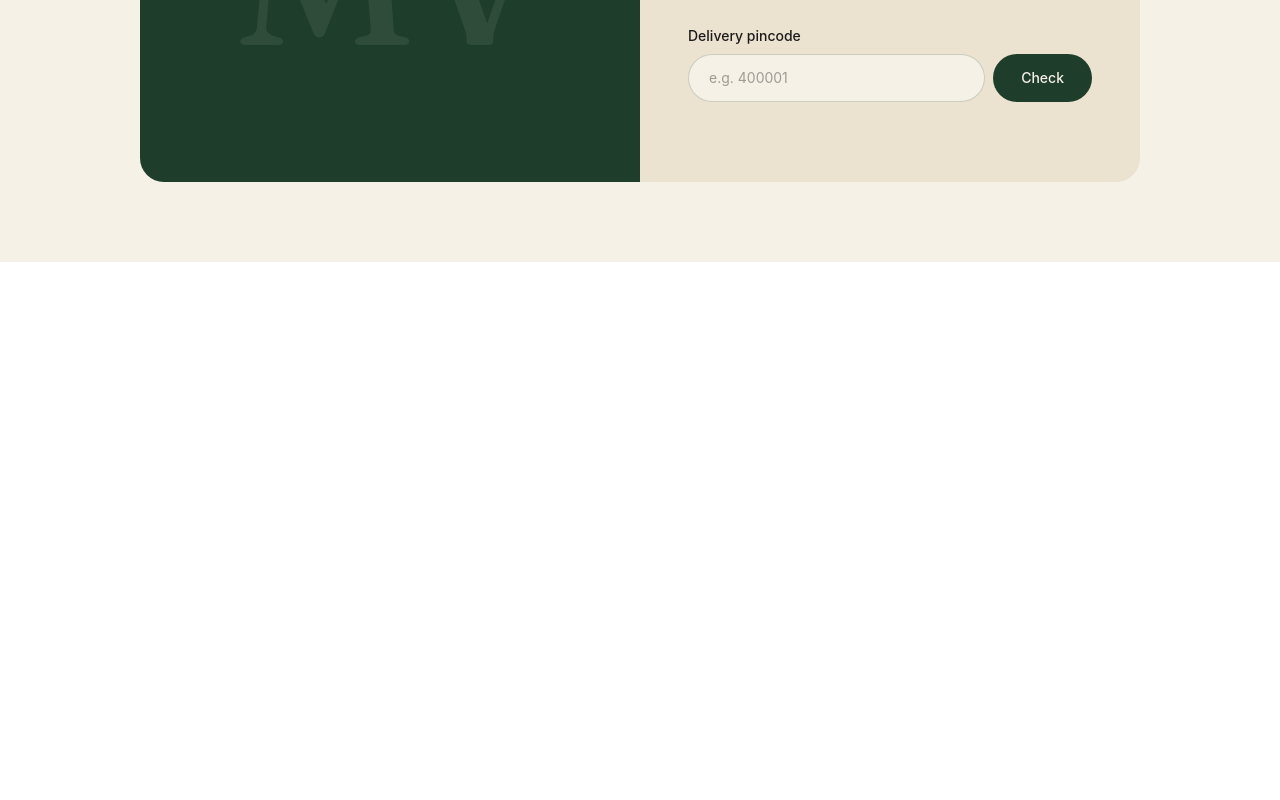
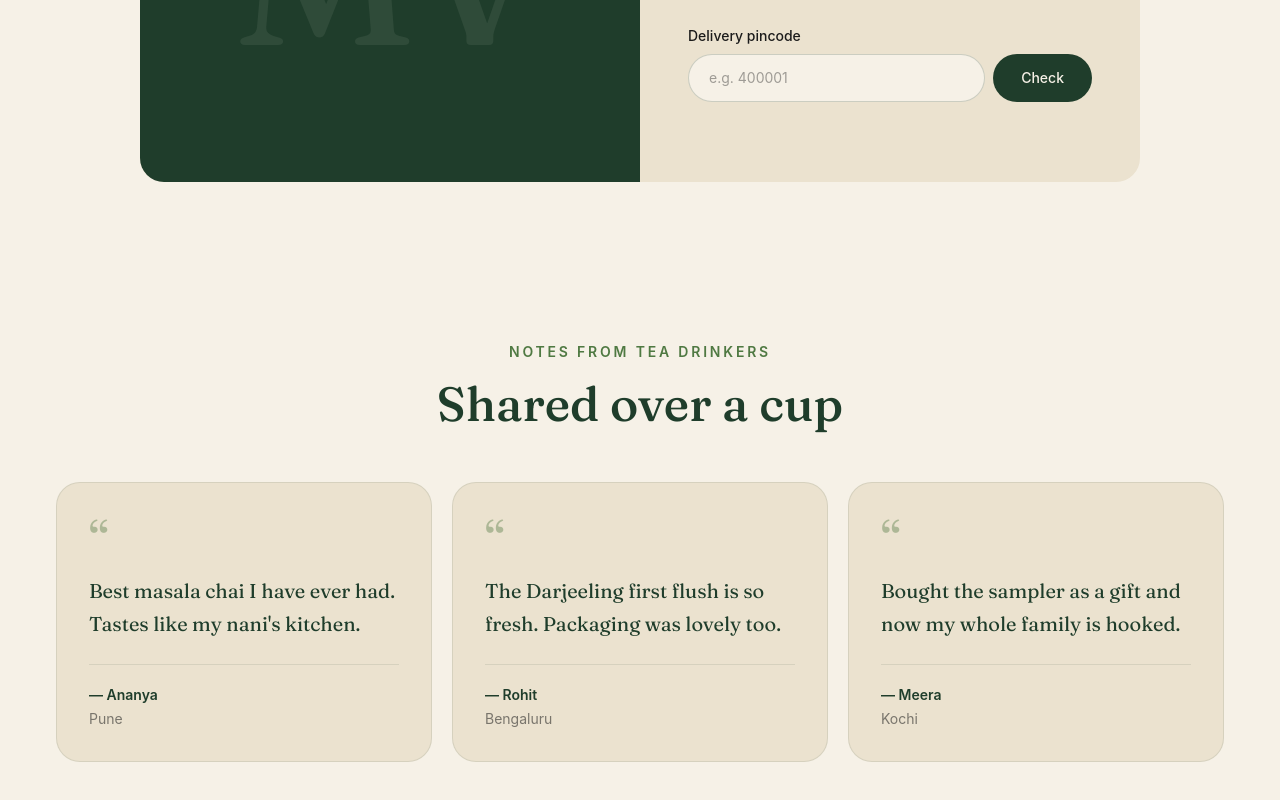
Before and after one commit to RitikGarg89/mistwale-tea-site, a React (Vite) app: page / in a window 1280 px wide. Shown: the part 2746-3546 px from the top of the page. Before the commit the page ends 3008 px from the top, so only its background shows below. Built offline with nearby package versions, Linux system fonts and the light colour scheme.

Commit message:
feat: add Review component and integrate it into App layout

```diff
--- a/src/App.jsx
+++ b/src/App.jsx
@@ -3,6 +3,7 @@ import Header from './Components/Header/Header'
 import Hero from './Components/Hero/Hero'
 import Shop from './Components/Shop/Shop'
 import Delivery from './Components/Delivery/Delivery'
+import Review from './Components/Review/Review'
 
 function App() {
 
@@ -26,6 +27,7 @@ function App() {
         onQuickView={quickView}
       />
       <Delivery />
+      <Review />
     </div>
   )
 }
--- /dev/null
+++ b/src/Components/Review/Review.jsx
@@ -0,0 +1,72 @@
+const reviews = [
+    {
+        text: "Best masala chai I have ever had. Tastes like my nani's kitchen.",
+        name: "Ananya",
+        location: "Pune",
+    },
+    {
+        text: "The Darjeeling first flush is so fresh. Packaging was lovely too.",
+        name: "Rohit",
+        location: "Bengaluru",
+    },
+    {
+        text: "Bought the sampler as a gift and now my whole family is hooked.",
+        name: "Meera",
+        location: "Kochi",
+    },
+];
+
+function Review() {
+    return (
+        <section id="story" className="py-16 md:py-20">
+            <div className="mx-auto max-w-[1200px] px-4">
+                {/* Heading */}
+                <div className="mb-10 text-center md:mb-12">
+                    <p className="mb-3 text-sm font-semibold uppercase tracking-[0.2em] text-[#4f7942]">
+                        Notes from tea drinkers
+                    </p>
+
+                    <h2 className="font-['Fraunces'] text-3xl font-medium leading-tight text-[#1f3d2b] sm:text-4xl md:text-5xl">
+                        Shared over a cup
+                    </h2>
+                </div>
+
+                {/* Reviews */}
+                <div className="grid gap-5 md:grid-cols-3">
+                    {reviews.map((review, index) => (
+                        <article
+                            key={index}
+                            className="flex h-full flex-col rounded-3xl border border-[#1f3d2b]/10 bg-[#ebe2cf] p-6 sm:p-8"
+                        >
+                            {/* Quote */}
+                            <span
+                                className="font-['Fraunces'] text-5xl leading-none text-[#4f7942]/40"
+                                aria-hidden="true"
+                            >
+                                “
+                            </span>
+
+                            {/* Review text */}
+                            <p className="mt-3 flex-1 font-['Fraunces'] text-xl leading-relaxed text-[#1f3d2b]">
+                                {review.text}
+                            </p>
+
+                            {/* Customer */}
+                            <div className="mt-6 border-t border-[#1f3d2b]/10 pt-5">
+                                <p className="text-sm font-semibold text-[#1f3d2b]">
+                                    — {review.name}
+                                </p>
+
+                                <p className="mt-1 text-sm text-[#1b1b1b]/55">
+                                    {review.location}
+                                </p>
+                            </div>
+                        </article>
+                    ))}
+                </div>
+            </div>
+        </section>
+    );
+}
+
+export default Review;
```
